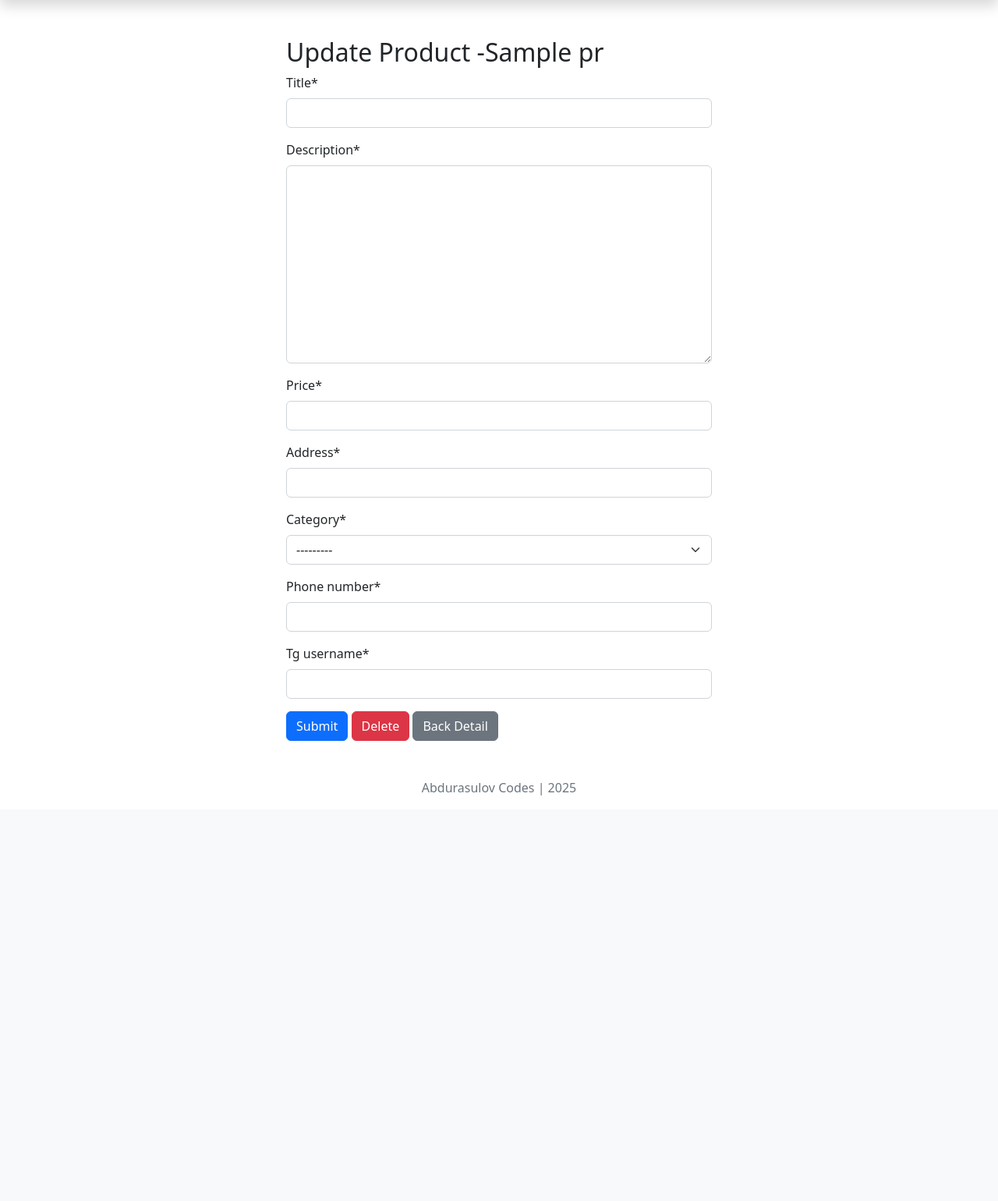
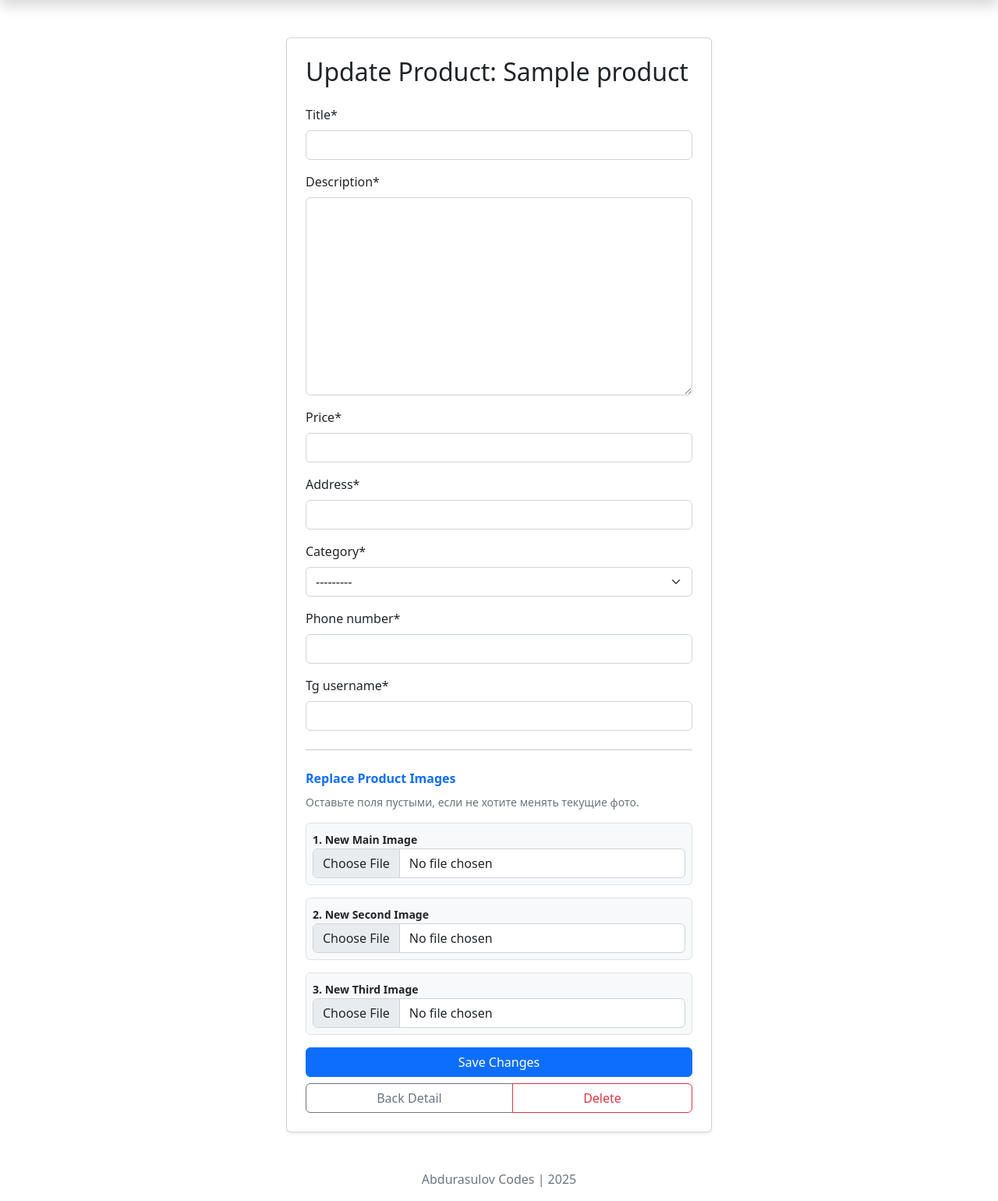
Before and after one commit to abdullohsajfuddinov4-maker/E-Bozor, a Django app: template templates/product_update.html in a window 1280 px wide. Shown: the part 56-1596 px from the top of the page at 78% size. Before the commit the page ends 1076 px from the top, so only its background shows below. Run offline with Django 5.2, Linux system fonts and the light colour scheme; tables that the repository leaves empty hold one stand-in row (values such as "Sample post"); the template is opened without the code that fills it: values that come from a table or form of the project are taken from there, most other values are stand-ins (such as "Sample title", 1, 10 or a date in 2020); some libraries are stand-ins or nearby versions.

Commit message:
fiks detail edit

```diff
--- a/templates/product_update.html
+++ b/templates/product_update.html
@@ -1,23 +1,59 @@
 {% extends "base.html" %}
 {% load crispy_forms_tags %}
+
 {% block title %}
-  Update Product -{{pr.title}}
+  Update Product - {{ product.title }}
 {% endblock title %}
 
 {% block content %}
-  <div class="container">
-    <div class="row">
-        <div class="col"></div>
-        <div class="col-6 mt-5 ">
-            <h2>Update Product -{{pr.title}}</h2>
-            <form  method="post" enctype="multipart/form-data" >{% csrf_token %}
-                {{form|crispy}}
-                <button type="submit" class="btn btn-primary" >Submit</button>
-                <a class="btn btn-danger" href="{% url 'products:delete' pr.id  %}"> Delete</a>
-                <a class="btn btn-secondary" href="{% url 'products:detail' pr.id  %}"> Back Detail</a>
-            </form>
+  <div class="container mt-5">
+    <div class="row justify-content-center">
+        <div class="col-md-8 col-lg-6">
+            <div class="card shadow-sm p-4">
+                <h2 class="mb-4">Update Product: {{ product.title }}</h2>
+
+                <form method="post" enctype="multipart/form-data">
+                    {% csrf_token %}
+                    {{ form|crispy }}
+
+                    <hr class="my-4">
+                    <div class="mb-3">
+                        <label class="form-label fw-bold text-primary">Replace Product Images</label>
+                        <p class="small text-muted">Оставьте поля пустыми, если не хотите менять текущие фото.</p>
+
+                        <div class="mb-3 p-2 border rounded bg-light">
+                            <label class="small fw-bold">1. New Main Image</label>
+                            <input type="file" name="image1" class="form-control" accept="image/*">
+                        </div>
+
+                        <div class="mb-3 p-2 border rounded bg-light">
+                            <label class="small fw-bold">2. New Second Image</label>
+                            <input type="file" name="image2" class="form-control" accept="image/*">
+                        </div>
+
+                        <div class="mb-3 p-2 border rounded bg-light">
+                            <label class="small fw-bold">3. New Third Image</label>
+                            <input type="file" name="image3" class="form-control" accept="image/*">
+                        </div>
+                    </div>
+
+                    <div class="d-grid gap-2">
+                        <button type="submit" class="btn btn-primary">Save Changes</button>
+                        <div class="btn-group w-100">
+                            <a class="btn btn-outline-secondary" href="{% url 'products:detail' product.id %}">Back Detail</a>
+                            <button type="button" class="btn btn-outline-danger"
+                                    onclick="if(confirm('Delete product?')) document.getElementById('delete-form').submit();">
+                                Delete
+                            </button>
+                        </div>
+                    </div>
+                </form>
+
+                <form id="delete-form" action="{% url 'products:delete' product.id %}" method="post" style="display:none;">
+                    {% csrf_token %}
+                </form>
+            </div>
         </div>
-        <div class="col"></div>
     </div>
   </div>
 {% endblock content %}
```
Also changed, not shown: products/views.py (+24 -47 lines).
